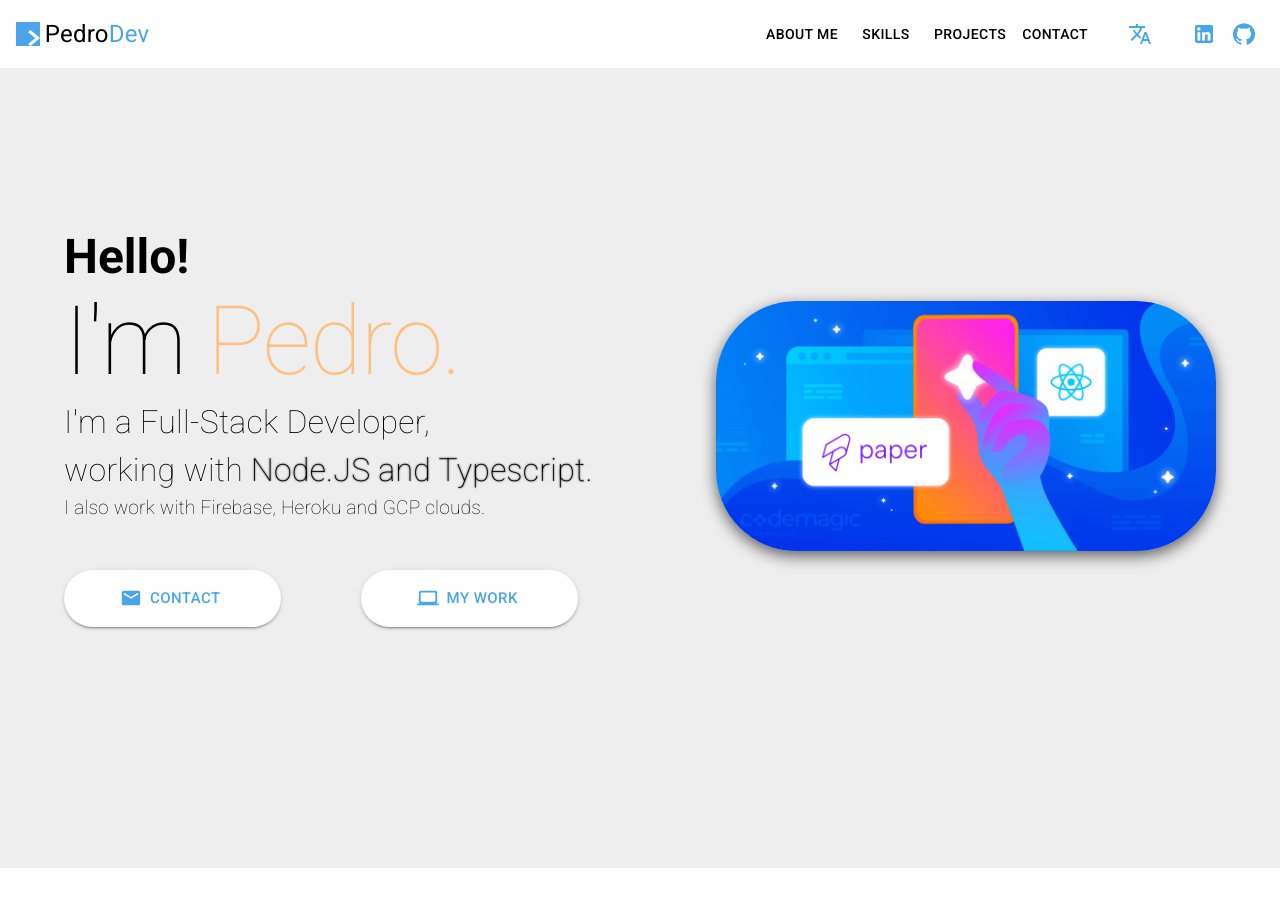
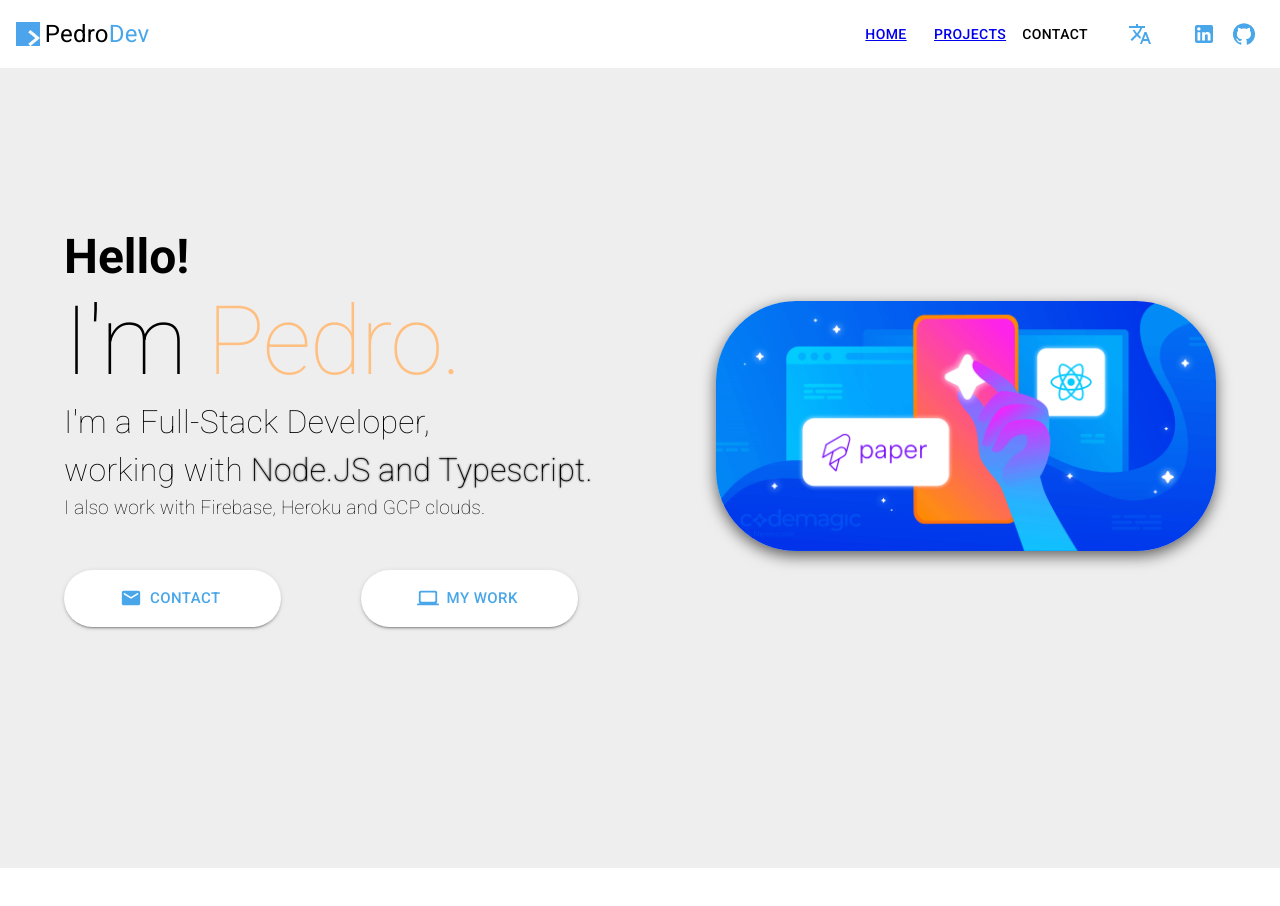
Before and after one commit to fobdev/PedroDev, a React (Create React App) app: page / in a window 1280 px wide. Shown: the top 906 px of the page. Built offline with nearby package versions, Linux system fonts and the light colour scheme.

Commit message:
routing added to header

```diff
--- a/src/components/Head.tsx
+++ b/src/components/Head.tsx
@@ -22,6 +22,7 @@ import GitHubIcon from "@mui/icons-material/GitHub";
 import logo from "../images/logo.svg";
 import us_png from "../images/us.svg";
 import br_png from "../images/br.svg";
+import { Link } from "react-router-dom";
 
 /** React */
 import { mainHeadBox } from "./styles/Head";
@@ -89,31 +90,38 @@ export default function Head() {
                         <li>
                             <Slide in={true} timeout={{ enter: 500 }}>
                                 <Button
+                                    variant="text"
+                                    disableRipple
                                     onClick={() => {
-                                        window.scrollTo({
-                                            top: 0,
+                                        window.scrollBy({
+                                            top: -999,
                                             left: 0,
                                             behavior: "smooth",
                                         });
                                     }}
-                                    variant="text"
-                                    disableRipple
                                 >
-                                    About Me
-                                </Button>
-                            </Slide>
-                        </li>
-                        <li>
-                            <Slide in={true} timeout={{ enter: 1000 }}>
-                                <Button variant="text" disableRipple>
-                                    Skills
+                                    <Link className="router-home" to="/">
+                                        Home
+                                    </Link>
                                 </Button>
                             </Slide>
                         </li>
                         <li>
                             <Slide in={true} timeout={{ enter: 1500 }}>
-                                <Button variant="text" disableRipple>
-                                    Projects
+                                <Button
+                                    variant="text"
+                                    disableRipple
+                                    onClick={() => {
+                                        window.scrollBy({
+                                            top: -999,
+                                            left: 0,
+                                            behavior: "smooth",
+                                        });
+                                    }}
+                                >
+                                    <Link className="router-projects" to="/projects">
+                                        Projects
+                                    </Link>
                                 </Button>
                             </Slide>
                         </li>
```
